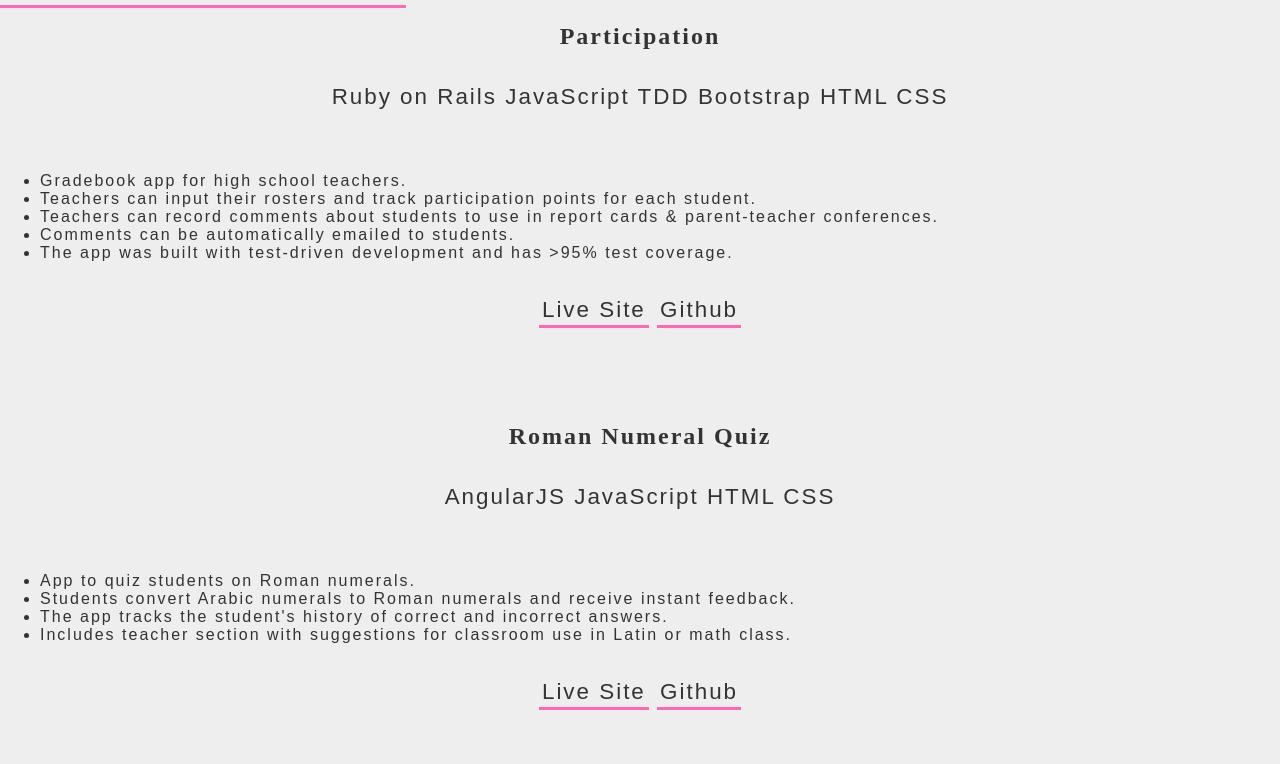
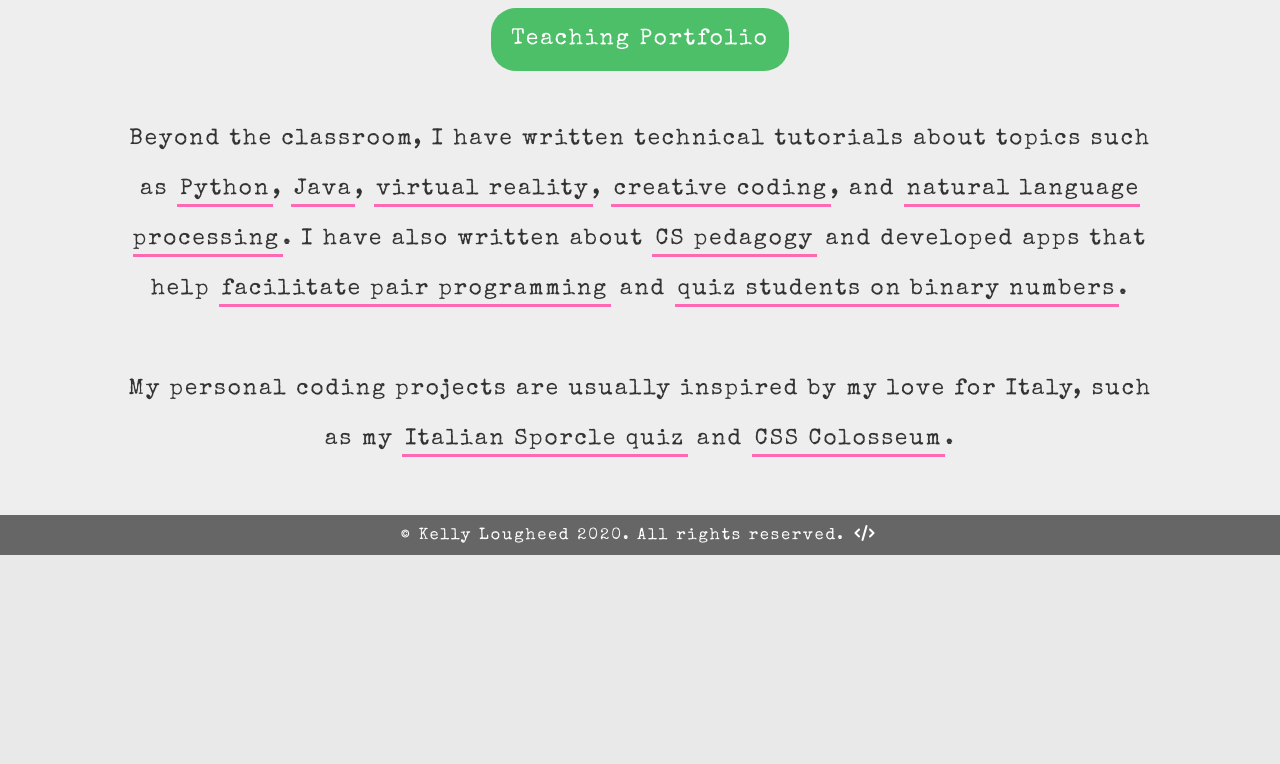
Before and after one commit to kellylougheed/kellylougheed.github.io, a PHP site: page / in a window 1280 px wide. Shown: the part 1188-1952 px from the top of the page. After the commit the page ends 1743 px from the top, so only its background shows below. Run offline with PHP 8.4, Linux system fonts and the light colour scheme; some libraries are stand-ins or nearby versions.

Commit message:
PHP for current date

```diff
--- a/index.php
+++ b/index.php
@@ -1,3 +1,4 @@
+
 <html>
 <head>
   <meta charset="utf-8">
@@ -15,175 +16,36 @@
   <link rel="stylesheet" href="https://cdn.rawgit.com/konpa/devicon/df6431e323547add1b4cf45992913f15286456d3/devicon.min.css">
   <script src="https://use.fontawesome.com/ee14bb1f23.js"></script>
   <!-- Fonts -->
-  <link href='https://fonts.googleapis.com/css?family=Oswald' rel='stylesheet' type='text/css'>
-  <link href='https://fonts.googleapis.com/css?family=Raleway' rel='stylesheet' type='text/css'>
-  <link href='https://fonts.googleapis.com/css?family=Lobster' rel='stylesheet' type='text/css'>
+  <link href='https://fonts.googleapis.com/css?family=Open+Sans' rel='stylesheet' type='text/css'>
+  <link href='https://fonts.googleapis.com/css?family=Special+Elite' rel='stylesheet' type='text/css'>
 </head>
 <body>
   <div class="header">
     <div class="intro">
       <h1>Kelly Lougheed</h1>
-      <h2>Software Developer</h2>
+      <h2>computer science ed. digital arts + humanities.</h2>
+      <p id="icons"><a class="contact" href="https://medium.com/@kellylougheed" target="_blank"><i class="fa fa-medium" aria-hidden="true"></i></a> <a class="contact" href="https://github.com/kellylougheed" target="_blank"><i class="fa fa-github" aria-hidden="true"></i></a> <a class="contact" href="https://www.linkedin.com/in/kellylougheed/" target="_blank"><i class="fa fa-linkedin" aria-hidden="true"></i></a> <a class="contact" href="http://www.twitter.com/kellylougheed" target="_blank"><i class="fa fa-twitter" aria-hidden="true"></i></a> <a class="contact" href="mailto:hello@kellylougheed.com?Subject=Hello"><i class="fa fa-envelope-o" aria-hidden="true"></i></a></p>
     </div><!-- intro -->
-    <div class="down"><a onclick="$('#work').animatescroll();"><i class="fa fa-angle-down" aria-hidden="true"></i></a></div>
+    <div class="down"><a onclick="$('#about').animatescroll();"><i class="fa fa-angle-down" aria-hidden="true"></i></a></div>
   </div><!-- header -->
-<div id="work">
-  <h1>Work</h1>
+<div id="about">
+  <h1>About</h1>
 
-  <div class="container">
+  <p>I'm a computer science teacher in Los Angeles, CA with experience teaching all levels of CS. I hold certificates &amp; degrees in Computer Science Education, Software Development &amp; Programming, and Classics (Latin &amp; Greek). My work includes integrating computer science into art, math, and the humanities.</p>
 
-    <div class="proj">
+  <p><a href="http://kellylougheed.com/teaching/" target="_blank" id="teaching">Teaching Portfolio</a></p>
 
-      <div class="col-lg-6 col-md-6 col-sm-12">
-        <a href="http://participation.herokuapp.com" target="_blank"><img src="http://www.kellylougheed.com/images/projects/participation.png" class="responsive" alt="Rails student participation gradebook app for teachers"></a>
-      </div>
+  <p>Beyond the classroom, I have written technical tutorials about topics such as <a href="https://medium.com/@kellylougheed/hogwarts-sorting-hat-with-python-ae1ab98a3c6b" target="_blank">Python</a>, <a href="https://medium.com/@kellylougheed/fortune-teller-with-java-classes-75069ac39591" target="_blank">Java</a>, <a href="https://medium.com/@kellylougheed/make-a-webvr-ball-pit-with-a-frame-physics-bce2d40557d7" target="_blank">virtual reality</a>, <a href="https://medium.com/@kellylougheed/rainbow-paintbrush-in-p5-js-e452d5540b25" target="_blank">creative coding</a>, and <a href="https://medium.com/@kellylougheed/coding-english-lit-natural-language-processing-in-python-ba8ebae4dde3" target="_blank">natural language processing</a>. I have also written about <a href="https://blog.upperlinecode.com/promoting-collaboration-in-a-computer-science-classroom-f67eb75beb1b" target="_blank">CS pedagogy</a> and developed apps that help <a href="https://kellylougheed.github.io/driver/" target="_blank">facilitate pair programming</a> and <a href="https://kellylougheed.github.io/binary/" target="_blank">quiz students on binary numbers</a>.</p>
 
-      <div class="col-lg-6 col-md-6 col-sm-12">
-        <h2>Participation</h2>
-        <p class="tools">
-          <span>Ruby on Rails</span>
-          <span>JavaScript</span>
-          <span>TDD</span>
-          <span>Bootstrap</span>
-          <span>HTML</span>
-          <span>CSS</span>
-        </p>
-        <ul>
-          <li> Gradebook app for high school teachers.</li>
-          <li> Teachers can input their rosters and track participation points for each student.</li>
-          <li> Teachers can record comments about students to use in report cards &amp; parent-teacher conferences.</li>
-          <li> Comments can be automatically emailed to students.</li>
-          <li> The app was built with test-driven development and has >95% test coverage. </li>
-        </ul>
-        <p class="proj-links">
-          <a href="http://participation.herokuapp.com" target="_blank">Live Site</a>
-          <a href="https://github.com/kellylougheed/participation" target="_blank">Github</a>
-        </p>
-      </div>
+  <p>My personal coding projects are usually inspired by my love for Italy, such as my <a href="http://italy-quiz.glitch.me/" target="_blank">Italian Sporcle quiz</a> and <a href="https://css-colosseum.glitch.me/" target="_blank">CSS Colosseum</a>.</p>
 
-    </div>
-
-    <div class="proj">
-
-      <div class="col-lg-6 col-md-6 col-sm-12">
-        <br/>
-        <h2>Roman Numeral Quiz</h2>
-        <p class="tools">
-          <span>AngularJS</span>
-          <span>JavaScript</span>
-          <span>HTML</span>
-          <span>CSS</span>
-        </p>
-        <ul>
-          <li> App to quiz students on Roman numerals.</li>
-          <li> Students convert Arabic numerals to Roman numerals and receive instant feedback.</li>
-          <li> The app tracks the student's history of correct and incorrect answers.</li>
-          <li> Includes teacher section with suggestions for classroom use in Latin or math class.</li>
-        </ul>
-        <p class="proj-links">
-          <a href="http://www.kellylougheed.com/roman" target="_blank">Live Site</a>
-          <a href="https://github.com/kellylougheed/roman-numeral-quiz" target="_blank">Github</a>
-        </p>
-      </div>
-
-      <div class="col-lg-6 col-md-6 col-sm-12">
-        <a href="http://www.kellylougheed.com/roman" target="_blank"><img src="http://www.kellylougheed.com/images/projects/romannumeral.png" class="responsive" alt="AngularJS Roman numeral quiz app"></a>
-      </div>
-
-    </div>
-
-    <div class="proj">
-
-      <div class="col-lg-6 col-md-6 col-sm-12">
-        <a href="https://chrome.google.com/webstore/detail/cicero-an-italian-to-engl/icmiokglnmhdllhbkcmpclfdhgodjgkc?hl=en" target="_blank"><img src="http://www.kellylougheed.com/images/projects/cicero.png" class="responsive" alt="Italian-to-English dictionary Google Chrome extension"></a>
-      </div>
-
-      <div class="col-lg-6 col-md-6 col-sm-12">
-        <br/>
-        <h2>Cicero</h2>
-        <p class="tools">
-          <span>JavaScript</span>
-          <span>APIs</span>
-          <span>HTML</span>
-          <span>CSS</span>
-        </p>
-        <ul>
-          <li> Italian-to-English dictionary in your browser window as a Chrome extension.</li>
-          <li> Consumes the <a href="https://glosbe.com/" target="_blank">Glosbe API</a> to provide translations and grammar help.</li>
-          <li> Originally built as an iOS app with Swift (code on <a href="https://github.com/kellylougheed/capisce" target="_blank">GitHub</a>).</li>
-          <li> Built to enable immersive reading for Italian language learners.</li>
-        </ul>
-        <p class="proj-links">
-          <a href="https://chrome.google.com/webstore/detail/cicero-an-italian-to-engl/icmiokglnmhdllhbkcmpclfdhgodjgkc?hl=en" target="_blank">Web Store</a>
-          <a href="https://github.com/kellylougheed/cicero" target="_blank">Github</a>
-        </p>
-      </div>
-
-    </div>
-
-    <div class="proj">
-
-      <div class="col-lg-6 col-md-6 col-sm-12">
-        <br/>
-        <h2>German Word Maker</h2>
-        <p class="tools">
-          <span>JavaScript</span>
-          <span>APIs</span>
-          <span>HTML</span>
-          <span>CSS</span>
-        </p>
-        <ul>
-          <li> Takes in several English words to form German compound word.</li>
-          <li> Consumes the <a href="https://glosbe.com/" target="_blank">Glosbe API</a> to generate individual German words.</li>
-          <li> Users can tweet new words with English equivalents.</li>
-        </ul>
-        <p class="proj-links">
-          <a href="http://www.kellylougheed.com/german" target="_blank">Live Site</a>
-          <a href="https://github.com/kellylougheed/german-word-maker" target="_blank">Github</a>
-        </p>
-      </div>
-
-      <div class="col-lg-6 col-md-6 col-sm-12">
-        <a href="http://www.kellylougheed.com/german" target="_blank"><img src="http://www.kellylougheed.com/images/projects/german.png" class="responsive" alt="German Word Maker"></a>
-      </div>
-
-    </div>
-
-    <div class="proj">
-
-    <div class="col-lg-6 col-md-6 col-sm-12">
-        <a href="http://www.kellylougheed.com/hiit" target="_blank"><img src="http://www.kellylougheed.com/images/projects/hiit.gif" class="responsive" alt="JavaScript HIIT timer"></a>
-      </div>
-
-      <div class="col-lg-6 col-md-6 col-sm-12">
-        <br/>
-        <h2>HIIT Timer</h2>
-        <p class="tools">
-          <span>JavaScript</span>
-          <span>HTML</span>
-          <span>CSS</span>
-        </p>
-        <ul>
-          <li> Customizable fitness timer that tracks intervals of activity and rest for HIIT workouts.</li>
-          <li> Color changes from cyan to pink depending on level of activity.</li>
-          <li> Includes pause and reset buttons.</li>
-        </ul>
-        <p class="proj-links">
-          <a href="http://www.kellylougheed.com/hiit" target="_blank">Live Site</a>
-          <a href="https://github.com/kellylougheed/hiit-timer" target="_blank">Github</a>
-        </p>
-      </div>
-
-    </div>
-
-  </div><!-- container -->
-</div><!-- work -->
+</div><!-- about -->
 
 <div class="footer">
-  <p>
-    © Kelly Lougheed <?php echo date("Y"); ?>. All rights reserved.
+
+    © Kelly Lougheed <?php echo date("Y") ?>. All rights reserved.
     <a href="https://github.com/kellylougheed/portfolio" target="_blank"><i class="fa fa-code" aria-hidden="true"></i></a>
-  </p>
+
 </div>
 
 </div>
@@ -191,4 +53,3 @@
 <script src="https://ajax.googleapis.com/ajax/libs/jquery/1.8.3/jquery.min.js"></script>
         <script src="http://kellylougheed.com/animatescroll.js"></script>
 </body>
-</html>
```
